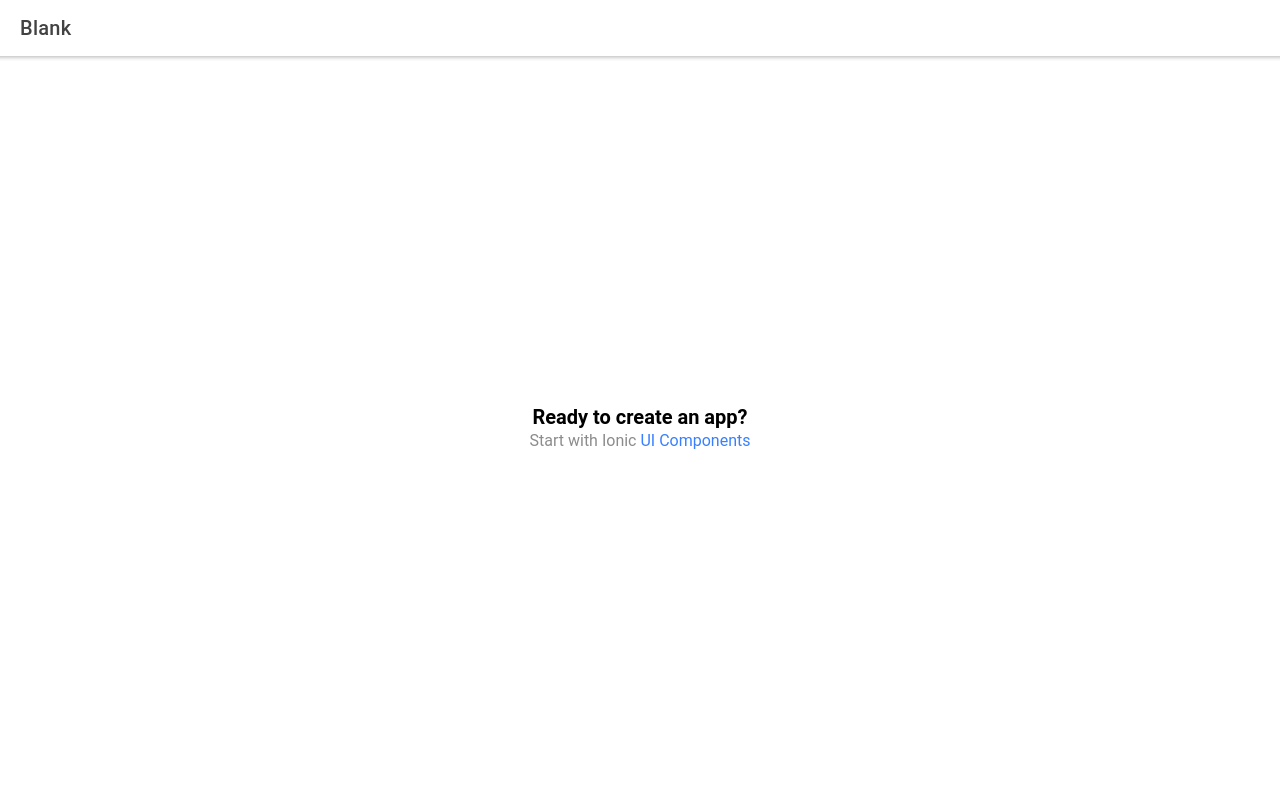
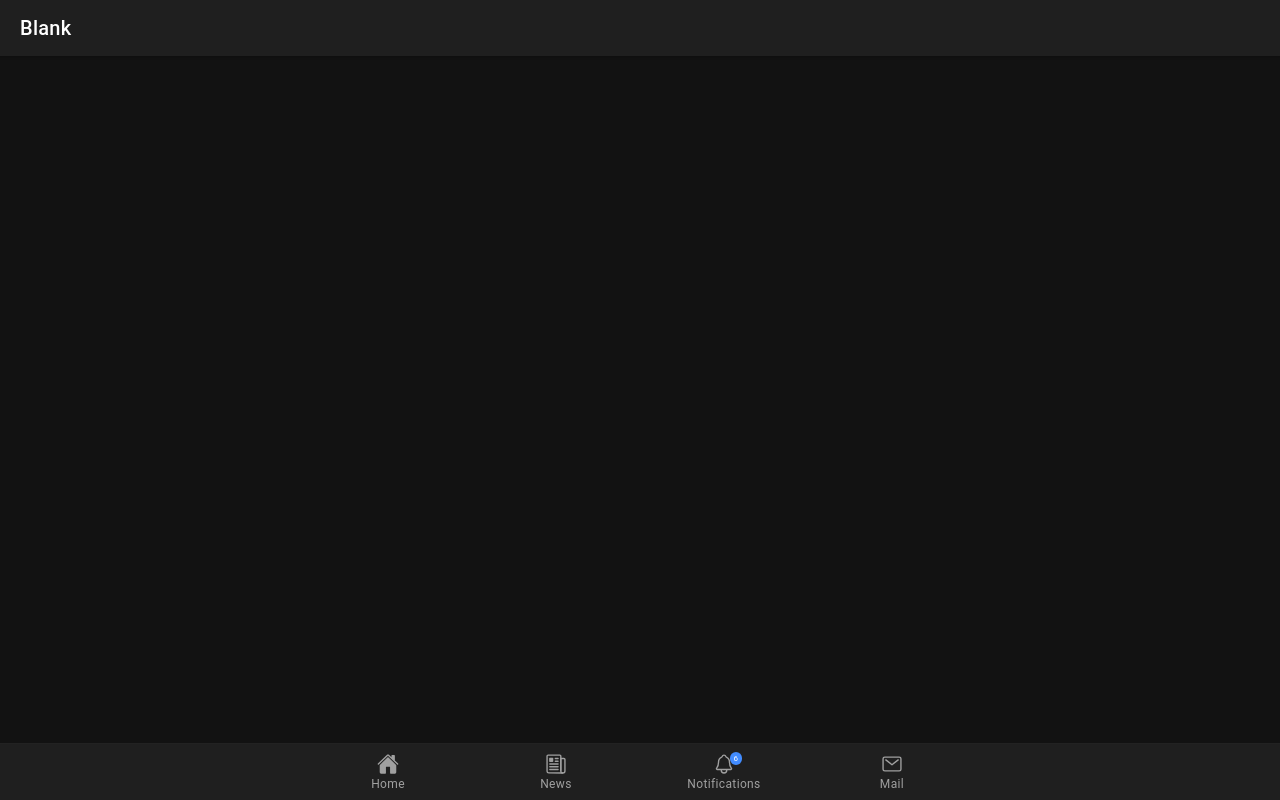
Before and after one commit to Theofilos-Chamalis/ionic-social-network-redesign, a React (Create React App) app: page /home in a window 1280 px wide. Built offline with nearby package versions, Linux system fonts and the light colour scheme.

Commit message:
Added bottom navigation bar

```diff
--- a/src/App.tsx
+++ b/src/App.tsx
@@ -2,7 +2,6 @@ import React from 'react';
 import { Redirect, Route } from 'react-router-dom';
 import { IonApp, IonRouterOutlet } from '@ionic/react';
 import { IonReactRouter } from '@ionic/react-router';
-import Home from './pages/Home';
 
 /* Core CSS required for Ionic components to work properly */
 import '@ionic/react/css/core.css';
@@ -22,12 +21,13 @@ import '@ionic/react/css/display.css';
 
 /* Theme variables */
 import './theme/variables.css';
+import HomeTabBar from './components/HomeTabBar';
 
 const App: React.FC = () => (
   <IonApp>
     <IonReactRouter>
       <IonRouterOutlet>
-        <Route path="/home" component={Home} exact={true} />
+        <Route path="/home" component={HomeTabBar} exact={true} />
         <Route exact path="/" render={() => <Redirect to="/home" />} />
       </IonRouterOutlet>
     </IonReactRouter>
--- /dev/null
+++ b/src/components/HomeTabBar.tsx
@@ -0,0 +1,53 @@
+import React, { Component } from 'react';
+import { IonTabs, IonTabBar, IonTabButton, IonIcon, IonLabel, IonBadge, IonRouterOutlet } from '@ionic/react';
+import { home, homeOutline, newspaper, newspaperOutline, notifications, notificationsOutline, mail, mailOutline } from 'ionicons/icons';
+import { Route } from 'react-router-dom';
+import Home from '../pages/Home';
+
+export default class HomeTabBar extends Component<{}, { selectedTab: number }> {
+    constructor(props: any) {
+        super(props)
+
+        this.state = {
+            selectedTab: 1
+        }
+    }
+
+    selectTab = (tabId: number) => {
+        this.setState({
+            selectedTab: tabId
+        });
+    }
+
+    render() {
+        return (
+            <IonTabs>
+                <IonRouterOutlet>
+                    <Route path="/home" component={Home} exact={true} />
+                </IonRouterOutlet>
+                <IonTabBar slot="bottom">
+                    <IonTabButton tab="home" onClick={() => this.selectTab(1)}>
+                        <IonIcon icon={this.state.selectedTab === 1 ? home : homeOutline} />
+                        <IonLabel>Home</IonLabel>
+                    </IonTabButton>
+
+                    <IonTabButton tab="news" onClick={() => this.selectTab(2)}>
+                        <IonIcon icon={this.state.selectedTab === 2 ? newspaper : newspaperOutline} />
+                        <IonLabel>News</IonLabel>
+                    </IonTabButton>
+
+                    <IonTabButton tab="notifications" onClick={() => this.selectTab(3)}>
+                        <IonIcon icon={this.state.selectedTab === 3 ? notifications : notificationsOutline} />
+                        <IonLabel>Notifications</IonLabel>
+                        <IonBadge>6</IonBadge>
+                    </IonTabButton>
+
+                    <IonTabButton tab="mail" onClick={() => this.selectTab(4)}>
+                        <IonIcon icon={this.state.selectedTab === 4 ? mail : mailOutline} />
+                        <IonLabel>Mail</IonLabel>
+                    </IonTabButton>
+                </IonTabBar>
+            </IonTabs>
+        );
+    }
+}
--- a/src/pages/Home.tsx
+++ b/src/pages/Home.tsx
@@ -1,7 +1,5 @@
+import React from 'react';
 import { IonContent, IonHeader, IonPage, IonTitle, IonToolbar } from '@ionic/react';
-import React from 'react';
-import ExploreContainer from '../components/ExploreContainer';
-import './Home.css';
 
 const Home: React.FC = () => {
   return (
@@ -17,7 +15,6 @@ const Home: React.FC = () => {
             <IonTitle size="large">Blank</IonTitle>
           </IonToolbar>
         </IonHeader>
-        <ExploreContainer />
       </IonContent>
     </IonPage>
   );
--- a/src/theme/variables.css
+++ b/src/theme/variables.css
@@ -76,7 +76,7 @@ http://ionicframework.com/docs/theming/ */
   --ion-color-light-tint: #f5f6f9;
 }
 
-@media (prefers-color-scheme: dark) {
+@media (prefers-color-scheme: light) {
   /*
    * Dark Colors
    * -------------------------------------------
```
Also changed, not shown: src/pages/Home.css (deleted).
